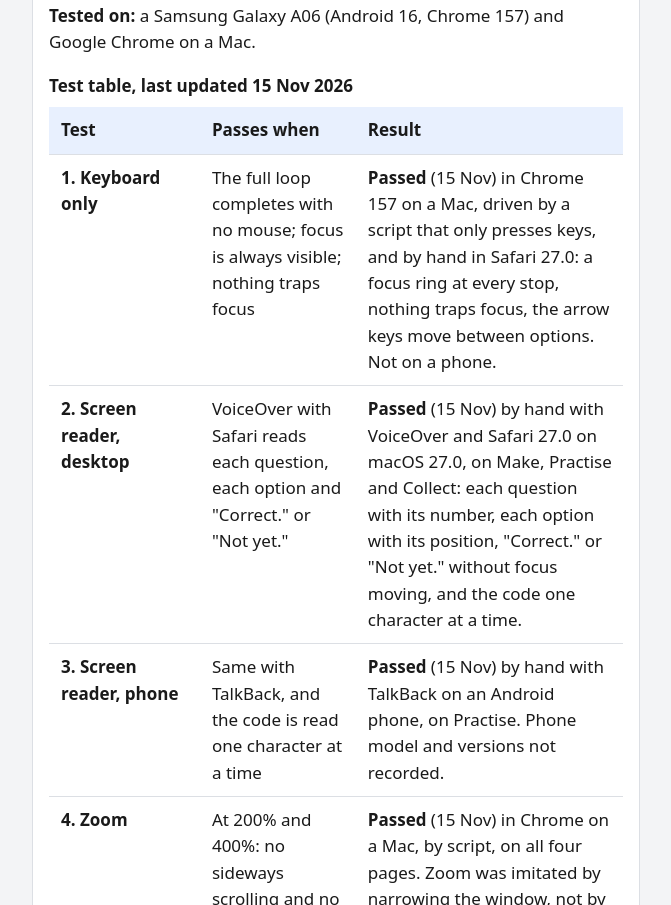
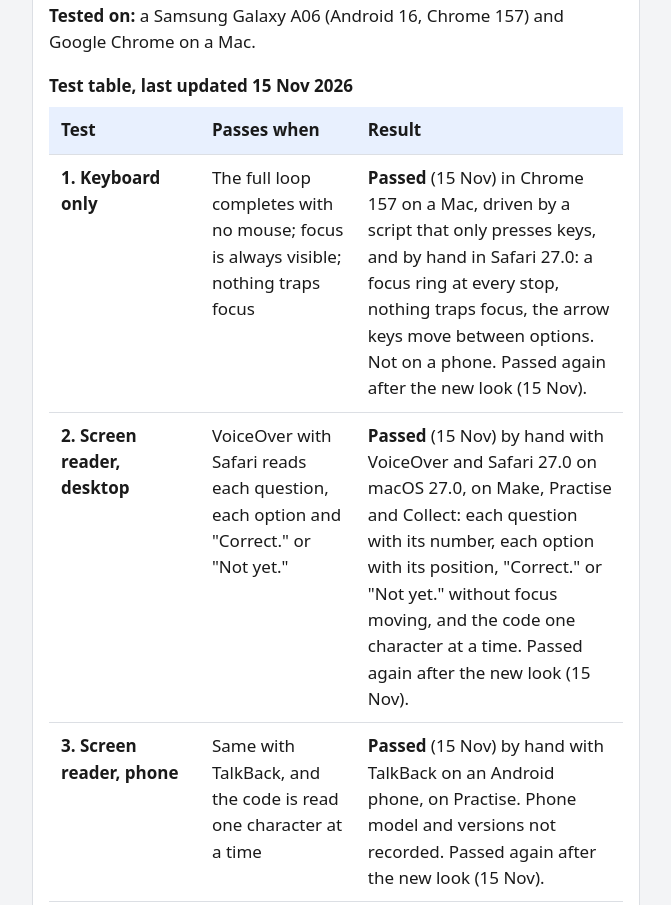
Before and after one commit to youneedgreg/Passalong, a website built with Vite: page about/index.html in a window 1280 px wide. Shown: the part 1434-2339 px from the top of the page, without its empty margins (304-975 px from the left). Built offline with nearby package versions, Linux system fonts and the light colour scheme.

Commit message:
docs(about): record the re-runs after the new look

```diff
--- a/about/index.html
+++ b/about/index.html
@@ -53,19 +53,19 @@
               <tr><th scope="col">Test</th><th scope="col">Passes when</th><th scope="col">Result</th></tr>
             </thead>
             <tbody>
-              <tr><th scope="row">1. Keyboard only</th><td>The full loop completes with no mouse; focus is always visible; nothing traps focus</td><td><strong>Passed</strong> (15 Nov) in Chrome 157 on a Mac, driven by a script that only presses keys, and by hand in Safari 27.0: a focus ring at every stop, nothing traps focus, the arrow keys move between options. Not on a phone.</td></tr>
-              <tr><th scope="row">2. Screen reader, desktop</th><td>VoiceOver with Safari reads each question, each option and "Correct." or "Not yet."</td><td><strong>Passed</strong> (15 Nov) by hand with VoiceOver and Safari 27.0 on macOS 27.0, on Make, Practise and Collect: each question with its number, each option with its position, "Correct." or "Not yet." without focus moving, and the code one character at a time.</td></tr>
-              <tr><th scope="row">3. Screen reader, phone</th><td>Same with TalkBack, and the code is read one character at a time</td><td><strong>Passed</strong> (15 Nov) by hand with TalkBack on an Android phone, on Practise. Phone model and versions not recorded.</td></tr>
+              <tr><th scope="row">1. Keyboard only</th><td>The full loop completes with no mouse; focus is always visible; nothing traps focus</td><td><strong>Passed</strong> (15 Nov) in Chrome 157 on a Mac, driven by a script that only presses keys, and by hand in Safari 27.0: a focus ring at every stop, nothing traps focus, the arrow keys move between options. Not on a phone. Passed again after the new look (15 Nov).</td></tr>
+              <tr><th scope="row">2. Screen reader, desktop</th><td>VoiceOver with Safari reads each question, each option and "Correct." or "Not yet."</td><td><strong>Passed</strong> (15 Nov) by hand with VoiceOver and Safari 27.0 on macOS 27.0, on Make, Practise and Collect: each question with its number, each option with its position, "Correct." or "Not yet." without focus moving, and the code one character at a time. Passed again after the new look (15 Nov).</td></tr>
+              <tr><th scope="row">3. Screen reader, phone</th><td>Same with TalkBack, and the code is read one character at a time</td><td><strong>Passed</strong> (15 Nov) by hand with TalkBack on an Android phone, on Practise. Phone model and versions not recorded. Passed again after the new look (15 Nov).</td></tr>
               <tr><th scope="row">4. Zoom</th><td>At 200% and 400%: no sideways scrolling and no clipped text</td><td><strong>Passed</strong> (15 Nov) in Chrome on a Mac, by script, on all four pages. Zoom was imitated by narrowing the window, not by real browser zoom. The first run found Collect scrolling sideways at 400%; fixed and re-run.</td></tr>
               <tr><th scope="row">5. Small screen</th><td>At 320 by 568 everything reflows; every button and option is at least 48 px tall</td><td><strong>Passed</strong> (15 Nov) in Chrome on a Mac, by script, on all four pages: every button, option, field and link at least 48 px tall, all text at least 16 px. The first run found short links and some 13 to 14 px text; fixed and re-run.</td></tr>
               <tr><th scope="row">6. Contrast</th><td>Every text and control colour pair is at least 4.5 to 1</td><td><strong>Passed</strong> (15 Nov) in Chrome on a Mac with axe, light and dark: 0 failures. Body and table text 17.4 to 1 (light) and 16.7 to 1 (dark).</td></tr>
               <tr><th scope="row">7. Not colour alone</th><td>With colour blindness emulated, right and wrong are still told apart by words and marks</td><td><strong>Passed</strong> (15 Nov) in Chrome on a Mac with no colour shown: "✗ Not yet." and "✓ Correct." are told apart by their marks and words.</td></tr>
               <tr><th scope="row">8. Slow connection</th><td>A worksheet link is usable on the slowest throttling preset</td><td><strong>Passed</strong> (15 Nov) in Chrome on a Mac, imitating a slow 3G connection with no cache: usable after 5.1 seconds, 15,322 bytes. After the new look: 6.2 seconds, 15,780 bytes; the time varies between runs.</td></tr>
               <tr><th scope="row">9. Offline, link</th><td>Load once, go into airplane mode, reopen: the loop completes</td><td><strong>Passed</strong> (14 Nov) on the Galaxy A06 in airplane mode, and in Chrome on a Mac. Passed again on the same phone after the new look (15 Nov)</td></tr>
-              <tr><th scope="row">10. Offline, file</th><td>The downloaded file opens from disk with no network and the loop completes</td><td><strong>Passed</strong> in Chrome on a Mac (14 and 15 Nov), and on an Android phone with a pack sent on WhatsApp (15 Nov; the app that opened it was not recorded).</td></tr>
+              <tr><th scope="row">10. Offline, file</th><td>The downloaded file opens from disk with no network and the loop completes</td><td><strong>Passed</strong> in Chrome on a Mac (14 and 15 Nov), and on an Android phone with a pack sent on WhatsApp (15 Nov; the app that opened it was not recorded). Passed again after the new look (15 Nov).</td></tr>
               <tr><th scope="row">11. Scripts off</th><td>Questions and the answer key are readable; no dead buttons show</td><td><strong>Passed</strong> in Chrome on a Mac (14 and 15 Nov): 6 questions, 6 answers, no check buttons. Make and Collect say they need scripts and show no buttons.</td></tr>
               <tr><th scope="row">12. Shared phone</th><td>Two learners in turn get two different codes; the first learner's answers are gone</td><td><strong>Passed</strong> (15 Nov) in Chrome on a Mac, by script: two different codes, and nothing of the first learner's left after "Next learner on this phone".</td></tr>
-              <tr><th scope="row">13. Old phone</th><td>The loop completes on the oldest phone available</td><td><strong>Passed</strong> (15 Nov) by hand. Model and versions not recorded.</td></tr>
+              <tr><th scope="row">13. Old phone</th><td>The loop completes on the oldest phone available</td><td><strong>Passed</strong> (15 Nov) by hand. Model and versions not recorded. Passed again after the new look (15 Nov).</td></tr>
               <tr><th scope="row">14. Typing mistakes in a code</th><td>Every single-character typo in the sample code is rejected</td><td><strong>Passed</strong> (14 Nov): all 372 rejected, by unit test</td></tr>
               <tr><th scope="row">15. Automated checks</th><td>Lighthouse and axe on all three screens; the scores are recorded, whatever they are</td><td><strong>Recorded</strong> (15 Nov): Lighthouse accessibility 100 on all four pages; axe 0 violations. axe flagged one item for review: the code's spoken label was on a paragraph, which may stop a screen reader reading it one character at a time. Fixed the same day: screen readers now get a copy that spells the code out, heard one character at a time with VoiceOver on a Mac.</td></tr>
               <tr><th scope="row">16. Plain language</th><td>Someone who is not a developer can say what each sentence on screen means</td><td><strong>Passed</strong> (15 Nov): read aloud to someone who is not a developer.</td></tr>
```
